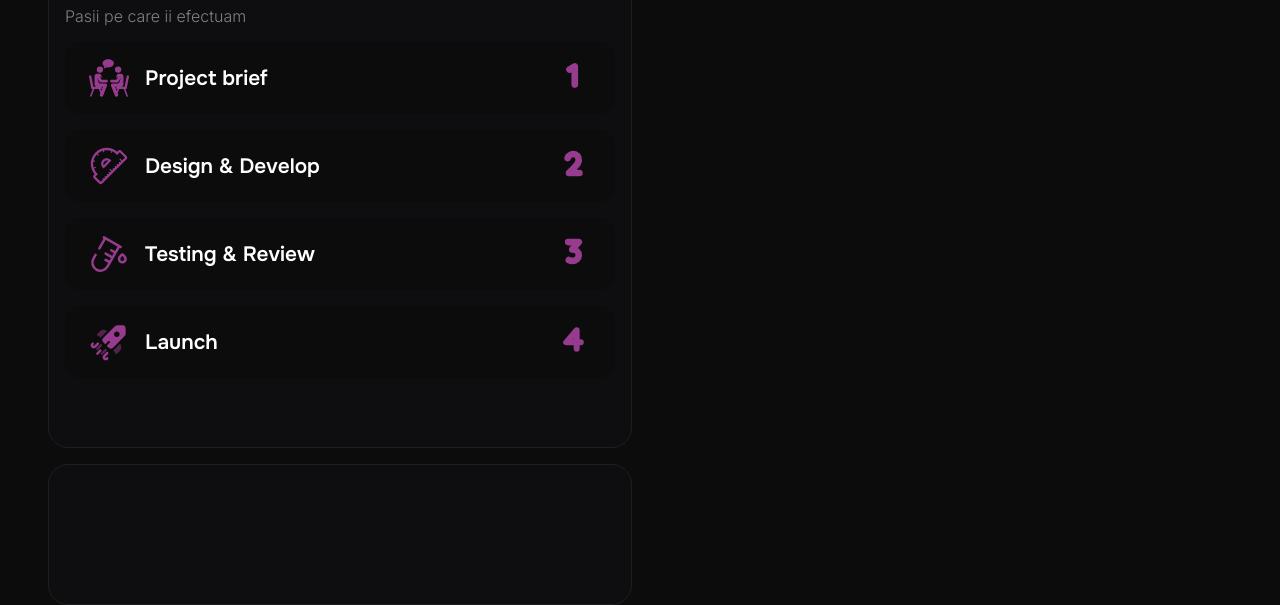
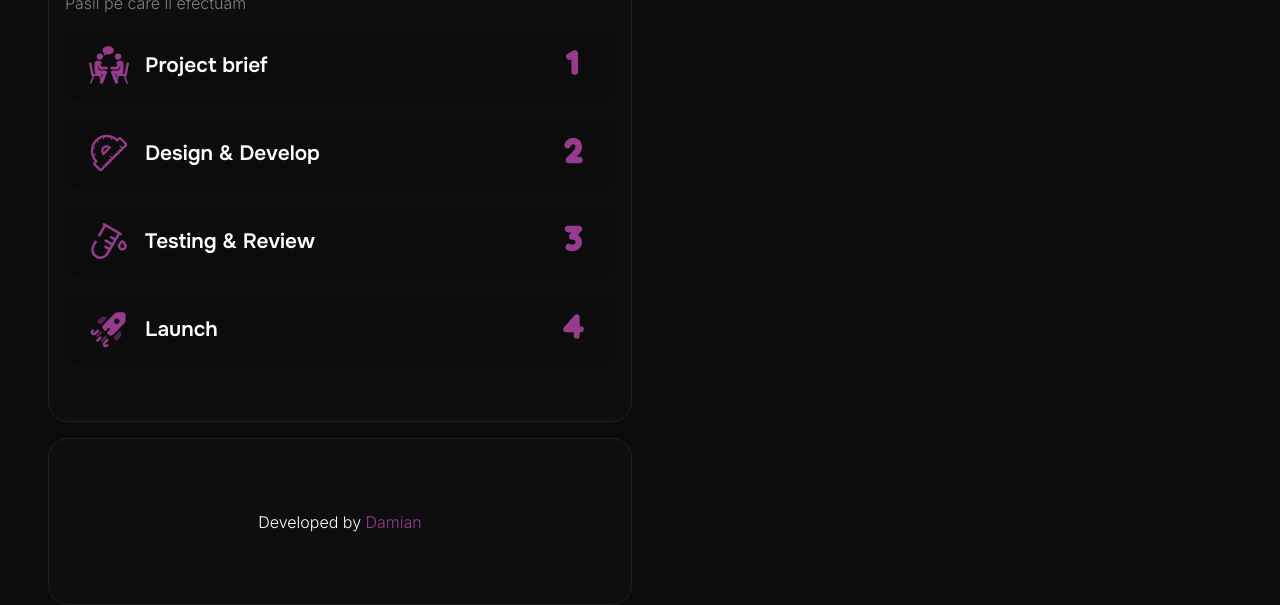
Before and after one commit to xdmy1/portofolio, a plain HTML site: page index.html in a window 1280 px wide. Shown: the part 899-1504 px from the top of the page. Drawn offline with Linux system fonts and the light colour scheme.

Commit message:
Add files via upload

```diff
--- a/css/style.css
+++ b/css/style.css
@@ -193,6 +193,12 @@
     flex-direction: column;
     gap: 1rem;
     border: 1px solid #1f1f1f;
+}
+.second-box-col3 {
+  display: flex;
+  align-items: center;
+  justify-content: center;
+  padding-block: 2rem;
 }
 .slider {
   padding-top: 3rem;
--- a/index.html
+++ b/index.html
@@ -140,7 +140,7 @@
             <div class="servicii-p"><img class="skill-imd" src="assets/servicii.svg" alt=""> <p class="onest fw-600 ">Eu folosesc</p></div>
            <p class="inter fw-300 servicii-pp">Skill-uri web developer</p>
            <div class="abilities">
-            <div class="ability"><div class="left"><img src="assets/js.    svg" alt="" class="ability-imagee"><p class="onest fw-600">JavaScript</p></div><div class="right"><a target="_blank" href="https://javascript.com/"><img class="skill-imd ability-image" src="assets/link.svg" alt="1"></a></div></div>
+            <div class="ability"><div class="left"><img src="assets/js.svg" alt="" class="ability-imagee"><p class="onest fw-600">JavaScript</p></div><div class="right"><a target="_blank" href="https://javascript.com/"><img class="skill-imd ability-image" src="assets/link.svg" alt="1"></a></div></div>
             <div class="ability"><div class="left"><img src="assets/html.svg" alt="" class="ability-imagee"><p class="onest fw-600">HTML</p></div><div class="right"><a target="_blank" href="https://html.com/"><img class="skill-imd ability-image" src="assets/link.svg" alt="1"></a></div></div>
             <div class="ability"><div class="left"><img src="assets/css.svg" alt="" class="ability-imagee"><p class="onest fw-600">CSS</p></div><div class="right"><a target="_blank" href="https://css.com"><img class="skill-imd ability-image" src="assets/link.svg" alt="1"></a></div></div>
             <div class="ability"><div class="left"><img src="assets/figma-svgrepo-com.svg" alt="" class="ability-imagee"><p class="onest fw-600">Figma</p></div><div class="right"><a target="_blank" href="https://figma.com/"><img class="skill-imd ability-image" src="assets/link.svg" alt="1"></a></div></div>
@@ -188,7 +188,9 @@
             <div class="ability"><div class="left"><img src="assets/launch.svg" alt="" class="ability-imagee"><p class="onest fw-600">Launch</p></div><div class="right"><img class="skill-imd ability-image" src="assets/4.svg" alt="1"></div></div>
            </div>
           </div>
-          <div class="second-box-col3"></div>
+          <div class="second-box-col3">
+            <p class="inter fw-300">Developed by <span class="purple">Damian</span></p>
+          </div>
           </div>
 
         </div>
```
